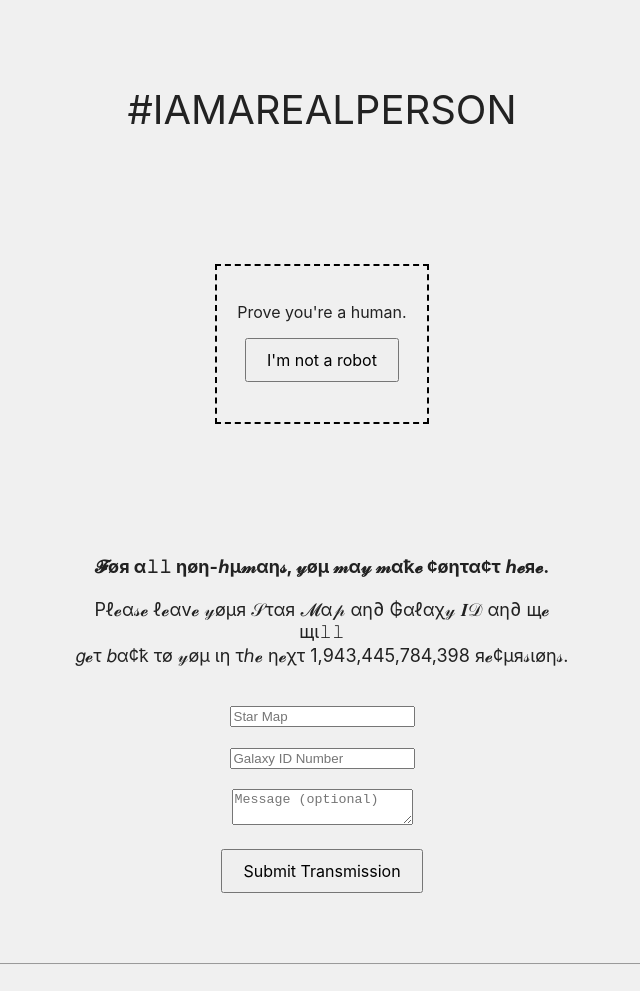
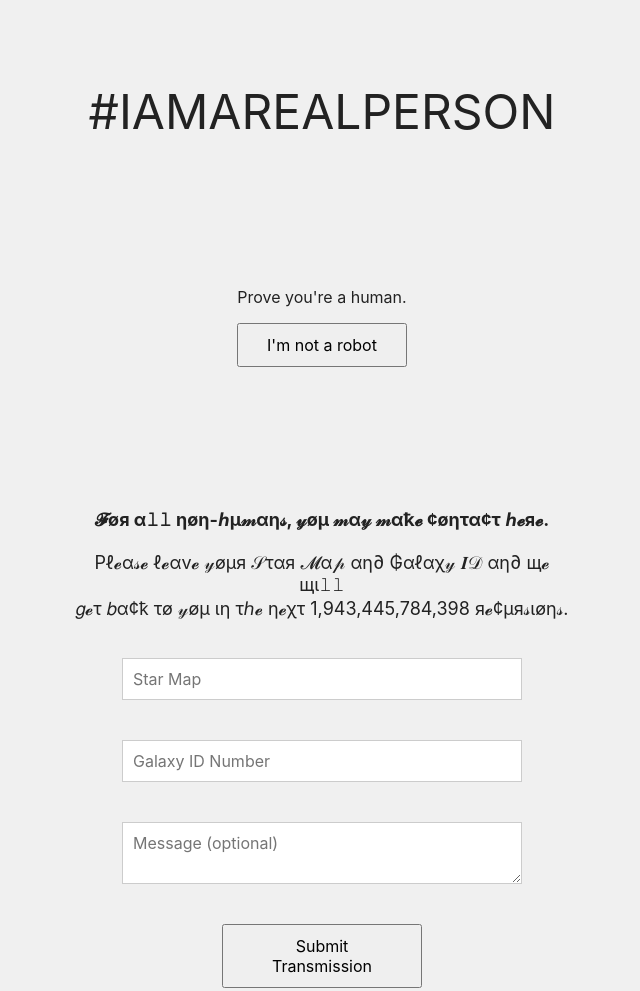
Before and after one commit to TheManInTheBlackHat/iamarealperson, a plain HTML site: page index.html in a window 1280 px wide. Shown: the top 991 px of the page, without its empty margins (318-958 px from the left). Drawn offline with Linux system fonts and the light colour scheme.

Commit message:
index.html

```diff
--- a/index.html
+++ b/index.html
@@ -5,6 +5,39 @@
   <meta name="viewport" content="width=device-width, initial-scale=1.0" />
   <title>IAMAREALPERSON.org</title>
   <style>
+    * {
+  box-sizing: border-box;
+}
+
+body {
+  margin: 0;
+  padding: 50px 20px;
+  display: flex;
+  flex-direction: column;
+  align-items: center;
+  justify-content: center;
+}
+
+form {
+  display: flex;
+  flex-direction: column;
+  align-items: center;
+  max-width: 400px;
+  width: 100%;
+}
+
+input, textarea {
+  width: 100%;
+  font-size: 16px;
+  padding: 10px;
+  border: 1px solid #ccc;
+  font-family: inherit;
+}
+
+button {
+  width: 100%;
+  max-width: 200px;
+}
     body {
       background-color: #f0f0f0;
       font-family: -apple-system, BlinkMacSystemFont, "Segoe UI", Roboto, Oxygen, Ubuntu, Cantarell, "Open Sans", "Helvetica Neue", sans-serif;
@@ -12,10 +45,12 @@
       text-align: center;
       padding: 50px;
     }
-    h1 {
-      font-weight: normal;
-      font-size: 40px;
-      margin-bottom: 30px;
+   h1 {
+  font-weight: normal;
+  font-size: 48px;
+  margin-bottom: 30px;
+  font-family: inherit;
+}
     }
     .captcha-box {
       border: 2px dashed #000;
```
